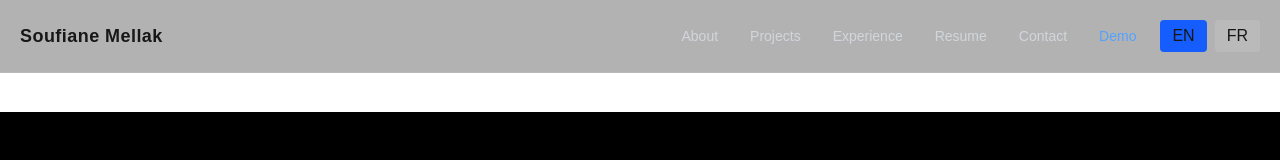
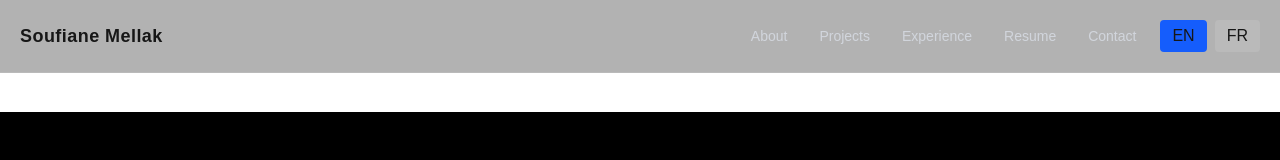
Before and after one commit to MellakSoufiane/portfolio-support-engineer, a Next.js app: page / in a window 1280 px wide. Shown: the top 160 px of the page. Built offline with nearby package versions, Linux system fonts and the light colour scheme.

Commit message:
fix transalte

```diff
--- /dev/null
+++ b/app/components/LanguageContext.tsx
@@ -0,0 +1,30 @@
+"use client";
+
+import { createContext, useContext, useState, ReactNode } from "react";
+
+type Lang = "en" | "fr";
+
+type LanguageContextType = {
+  lang: Lang;
+  setLang: (lang: Lang) => void;
+};
+
+const LanguageContext = createContext<LanguageContextType | undefined>(undefined);
+
+export function LanguageProvider({ children }: { children: ReactNode }) {
+  const [lang, setLang] = useState<Lang>("en");
+
+  return (
+    <LanguageContext.Provider value={{ lang, setLang }}>
+      {children}
+    </LanguageContext.Provider>
+  );
+}
+
+export function useLanguage() {
+  const context = useContext(LanguageContext);
+  if (!context) {
+    throw new Error("useLanguage must be used inside LanguageProvider");
+  }
+  return context;
+}
--- a/app/layout.tsx
+++ b/app/layout.tsx
@@ -1,45 +1,49 @@
 "use client";
 
 import "./globals.css";
-import { useState } from "react";
+import { LanguageProvider, useLanguage } from "./components/LanguageContext";
+
 
 // 👇 On reprend ta Navbar ici
-function Navbar({ lang, setLang }: any) {
+function Navbar() {
+  const { lang, setLang } = useLanguage();
+
   return (
     <nav className="fixed top-0 left-0 w-full z-50 backdrop-blur-xl bg-black/30 border-b border-white/10">
       <div className="max-w-7xl mx-auto flex justify-between items-center p-5">
+
         <h1 className="font-bold text-lg tracking-wide">
           Soufiane Mellak
         </h1>
 
         <div className="flex items-center gap-6">
+
+          {/* NAV LINKS */}
           <div className="hidden md:flex gap-8 text-sm text-gray-300">
-            <a href="/#about">About</a>
-            <a href="/#projects">Projects</a>
-            <a href="/#experience">Experience</a>
-            <a href="/#resume">Resume</a>
-            <a href="/#contact">Contact</a>
-            <a href="/demo" className="text-blue-400">Demo</a>
+            <a href="/#about">{lang === "fr" ? "À propos" : "About"}</a>
+            <a href="/#projects">{lang === "fr" ? "Projets" : "Projects"}</a>
+            <a href="/#experience">{lang === "fr" ? "Expérience" : "Experience"}</a>
+            <a href="/#resume">{lang === "fr" ? "CV" : "Resume"}</a>
+            <a href="/#contact">{lang === "fr" ? "Contact" : "Contact"}</a>
           </div>
 
+          {/* LANGUAGE SWITCH */}
           <div className="flex gap-2">
             <button
-              className={`px-3 py-1 rounded ${
-                lang === "en" ? "bg-blue-600" : "bg-white/10"
-              }`}
+              className={`px-3 py-1 rounded ${lang === "en" ? "bg-blue-600" : "bg-white/10"}`}
               onClick={() => setLang("en")}
             >
               EN
             </button>
+
             <button
-              className={`px-3 py-1 rounded ${
-                lang === "fr" ? "bg-blue-600" : "bg-white/10"
-              }`}
+              className={`px-3 py-1 rounded ${lang === "fr" ? "bg-blue-600" : "bg-white/10"}`}
               onClick={() => setLang("fr")}
             >
               FR
             </button>
           </div>
+
         </div>
       </div>
     </nav>
@@ -51,17 +55,14 @@ export default function RootLayout({
 }: {
   children: React.ReactNode;
 }) {
-  const [lang, setLang] = useState<"en" | "fr">("en");
-
   return (
     <html lang="en">
       <body className="bg-black text-white">
 
-        {/* Navbar globale */}
-        <Navbar lang={lang} setLang={setLang} />
-
-        {/* Contenu des pages */}
-        <div className="pt-28">{children}</div>
+        <LanguageProvider>
+          <Navbar />
+          <div className="pt-28">{children}</div>
+        </LanguageProvider>
 
       </body>
     </html>
```
